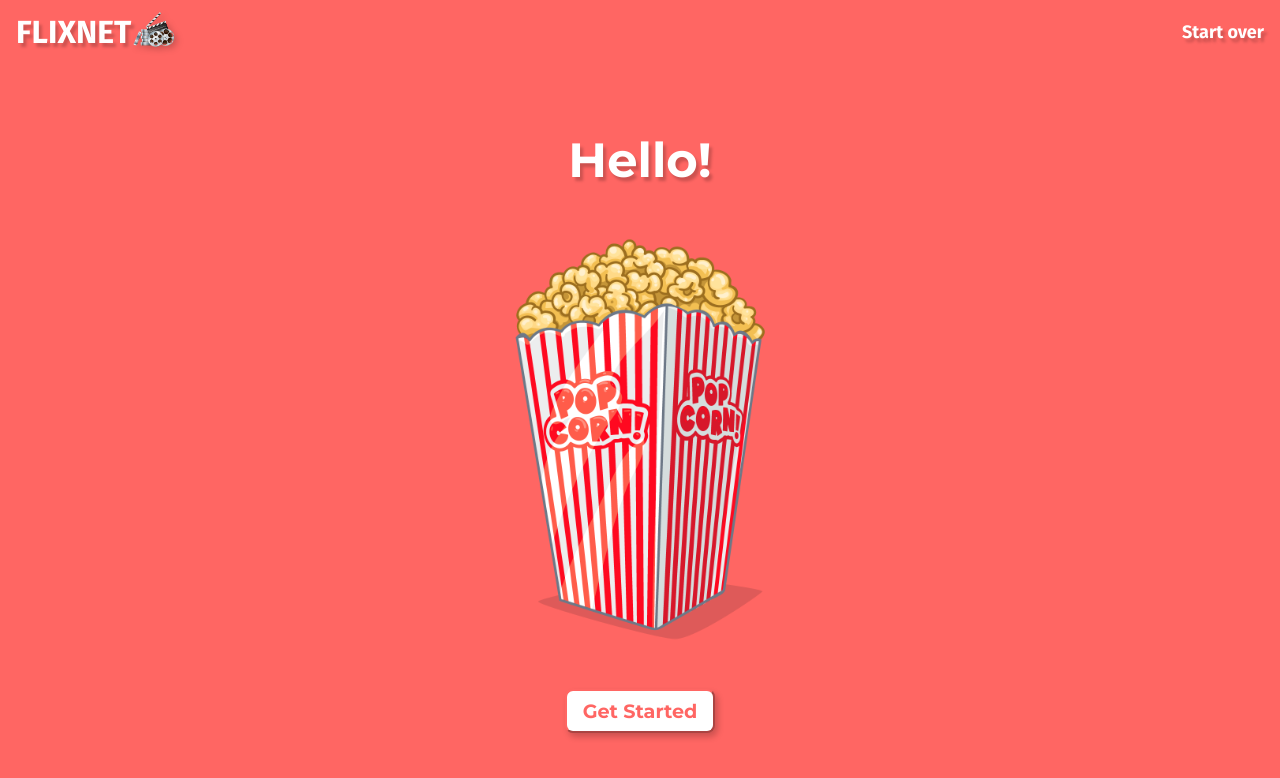
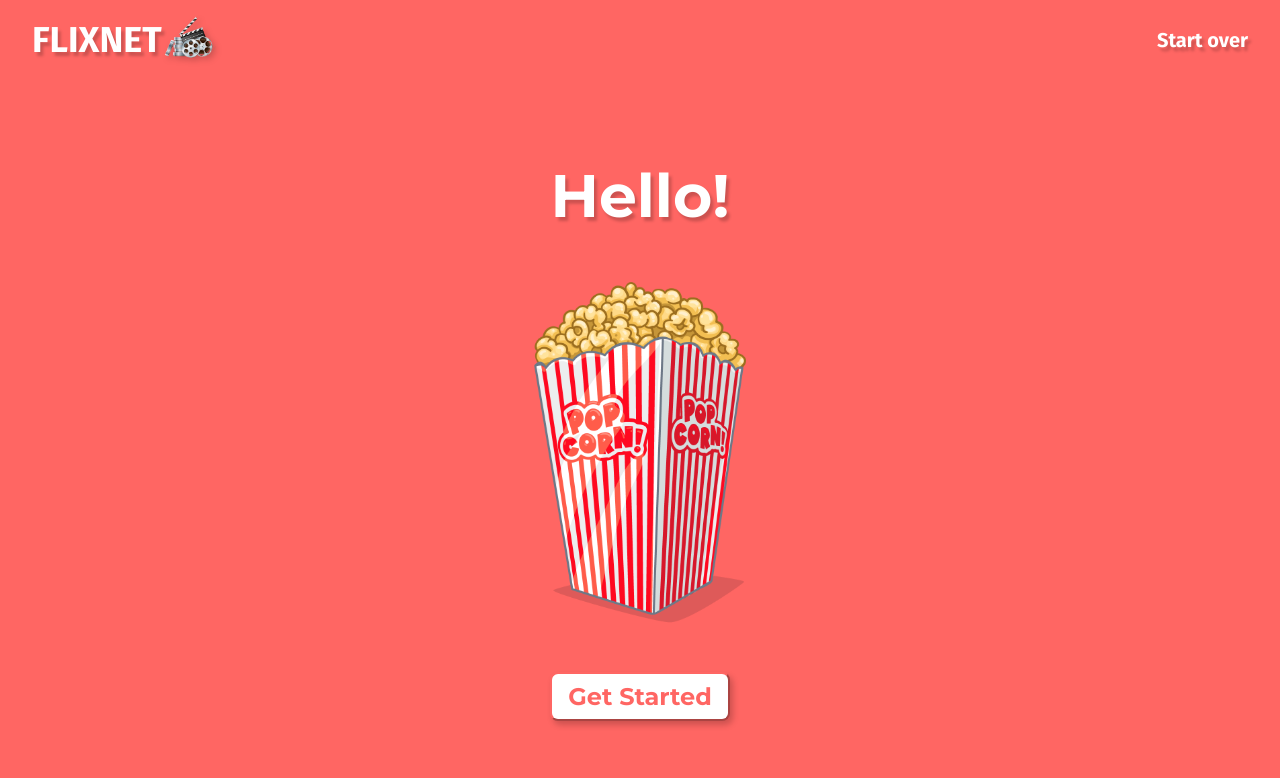
Before and after one commit to jon-slva/flixnet, a React (Create React App) app: page / in a window 1280 px wide. Shown: the top 778 px of the page. Built offline with nearby package versions, Linux system fonts and the light colour scheme.

Commit message:
tablet styling for homepage

```diff
--- a/src/components/Header/Header.scss
+++ b/src/components/Header/Header.scss
@@ -17,6 +17,10 @@
   margin: 8px 0;
   width: 100%;
 
+  @include tablet {
+    padding: 0.25rem 2rem;
+  }
+
   &__logo {
     display: flex;
     align-items: center;
@@ -27,12 +31,20 @@
       // @include font-montserrat-bold;
       font-size: 32px;
       text-shadow: 3px 4px 3px rgba(0, 0, 0, 0.2);
+
+      @include tablet {
+        font-size: 36px;
+      }
     }
 
     &--icon {
       transform: translateY(-2px);
       height: 3rem;
       filter: drop-shadow(3px 3px 3px rgba(0, 0, 0, 0.2));
+
+      @include tablet {
+        height: 3.5rem;
+      }
     }
   }
 
@@ -41,5 +53,9 @@
     // @include font-montserrat-bold;
     font-size: 18px;
     text-shadow: 3px 4px 3px rgba(0, 0, 0, 0.2);
+
+    @include tablet {
+      font-size: 20px;
+    }
   }
 }
--- a/src/pages/HomePage/HomePage.scss
+++ b/src/pages/HomePage/HomePage.scss
@@ -2,7 +2,6 @@
 @import '../../styles/partials/variables';
 
 .main {
-  // height: 100%;
   flex-grow: 1;
   position: relative;
   overflow: hidden;
@@ -13,10 +12,6 @@
 }
 
 .intro {
-  // position: absolute;
-  // left: 50%;
-  // top: 50%;
-  // transform: translate(-50%, -50%);
   display: flex;
   flex-direction: column;
   align-items: center;
@@ -27,12 +22,20 @@
     font-size: 3rem;
     text-shadow: 3px 4px 3px rgba(0, 0, 0, 0.2);
     text-align: center;
+
+    @include tablet {
+      font-size: 60px;
+    }
   }
 
   &__img {
-    height: 31.25rem;
+    height: 500px;
     padding: 3rem 0;
-    object-fit: contain
+    object-fit: contain;
+
+    @include tablet {
+      height: 55dvh;
+    }
   }
 
   &__button {
--- a/src/styles/partials/_mixins.scss
+++ b/src/styles/partials/_mixins.scss
@@ -1,7 +1,21 @@
 @import './variables';
 
+// Breakpoints
+
+@mixin tablet {
+  @media (min-width: $tablet-breakpoint) {
+    @content;
+  }
+}
+
+@mixin desktop {
+  @media (min-width: $desktop-breakpoint) {
+    @content;
+  }
+}
+
+
 //Montserrat
-
 @mixin font-montserrat-reg {
   font-family: 'Montserrat', Arial, sans-serif;
   font-weight: normal;
@@ -51,6 +65,10 @@
   border-color: #ff6663;
   cursor: pointer;
   box-shadow: 3px 4px 6px rgba(0, 0, 0, 0.2);
+
+  @include tablet {
+    font-size: 1.5rem;
+  }
 
   &:hover {
     // background-color: $silver;
```
